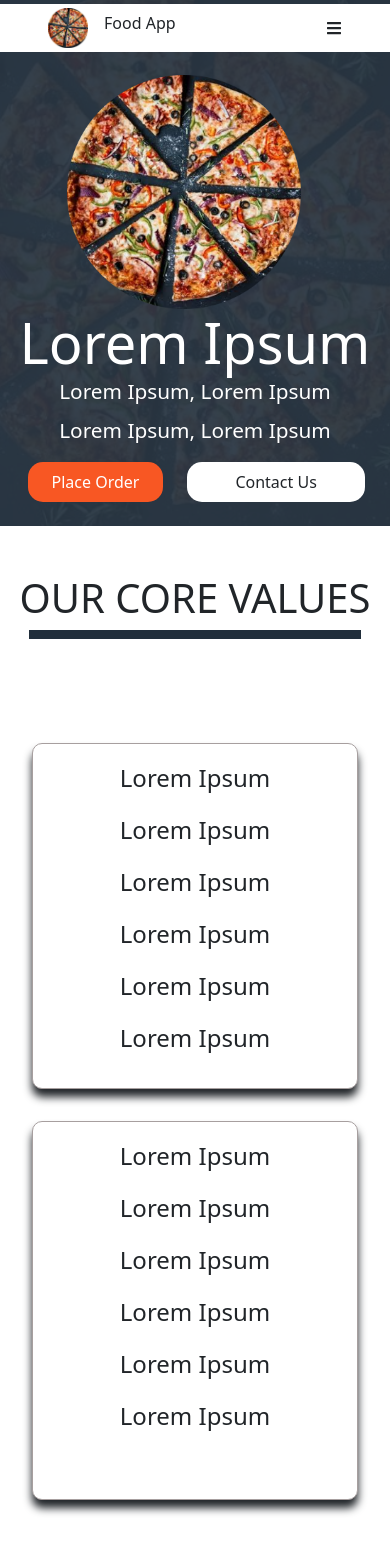
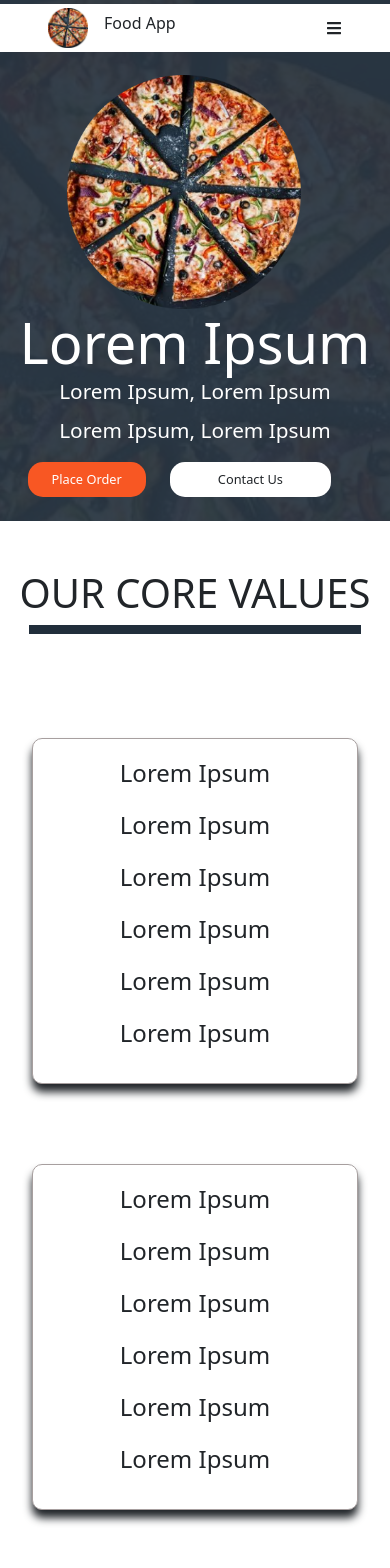
Before and after one commit to Fahyvor/foodapp, a React (Create React App) app: page / in a window 390 px wide. Shown: the top 1568 px of the page. Built offline with nearby package versions, Linux system fonts and the light colour scheme.

Commit message:
Second commit

```diff
--- a/src/components/Body/body.css
+++ b/src/components/Body/body.css
@@ -43,7 +43,6 @@
 
     .company-name {
         font-size: 3.5rem;
-        /* margin-top: 8vh !important; */
         text-align: center !important;
     }
 
@@ -76,6 +75,14 @@
 
     #background-image {
         width: 100vw !important;
-        height: 65vh !important;
+        height: 100vh !important;
+    }
+
+    .contact-us {
+        font-size: 0.8rem !important;
+    }
+
+    #place_order{
+        font-size: 0.8rem !important;
     }
 }
--- a/src/components/Values/values.css
+++ b/src/components/Values/values.css
@@ -8,7 +8,6 @@
    border: 1px solid var(--color-light);
    border-radius: 10px;
    box-shadow: 0px 8px 8px;
-   height: 44vh;
 }
 
 .empty-line{
@@ -36,7 +35,6 @@
     }
 
     .values-container-middle {
-        height: 45vh !important;
         font-size: 1.5rem !important;
     }
 
--- a/src/components/Values/values.js
+++ b/src/components/Values/values.js
@@ -17,7 +17,7 @@ const values = () => {
        <p>Lorem Ipsum</p>
        <p>Lorem Ipsum</p>
       </div>
-      <div className='p-3 px-5 br-3 bg-white text-center values-container-middle'
+      <div className='p-3 px-5 br-3 bg-white text-center mt-5 values-container-middle'
       data-aos="fade-up" data-aos-delay="500"
       data-aos-duration="1500">
        <p>Lorem Ipsum</p>
```
